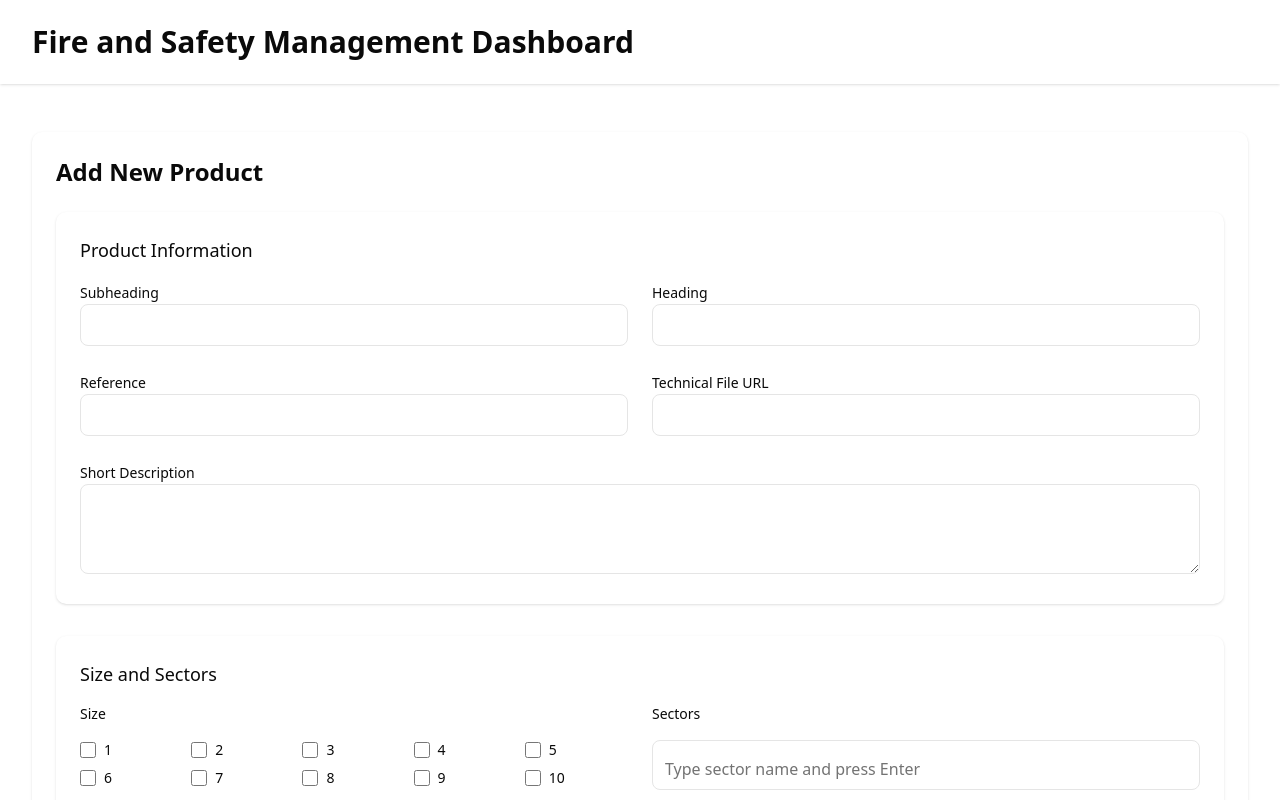
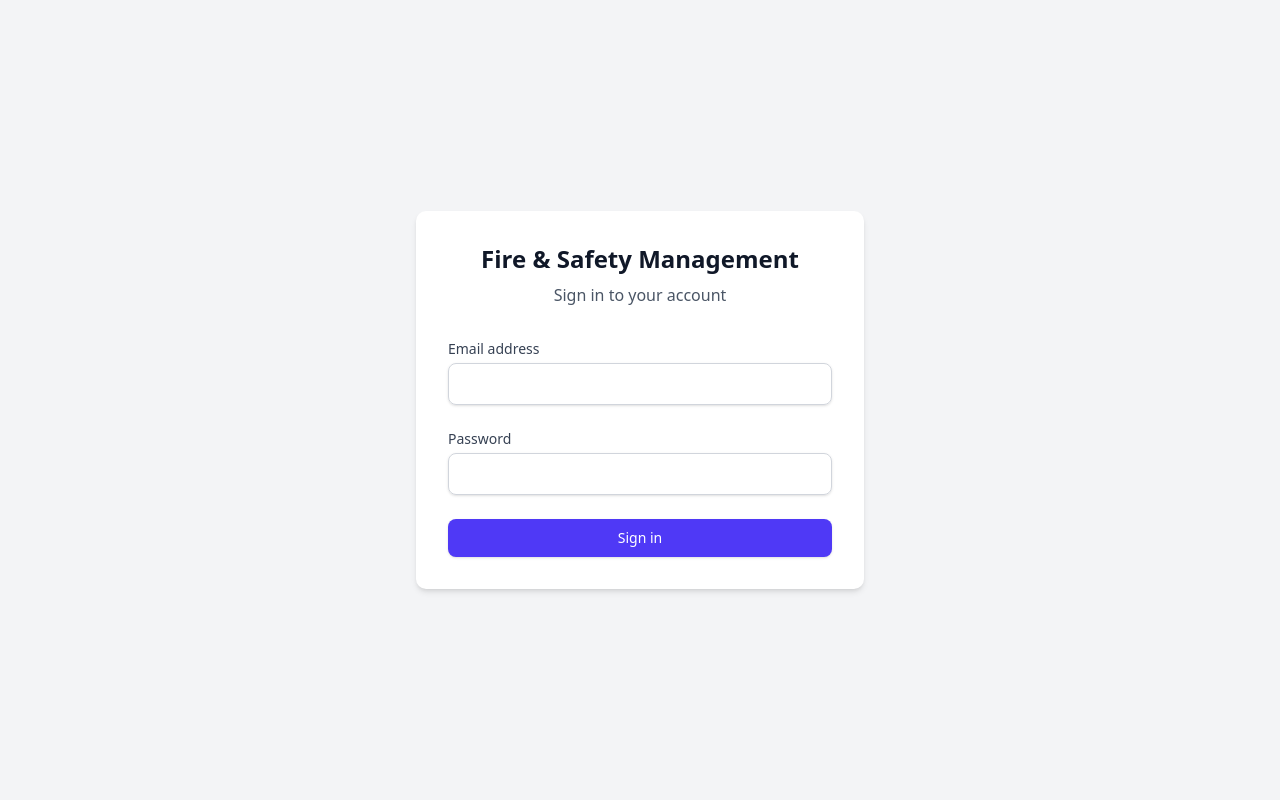
Before and after one commit to KRShanto/fsm-dashboard, a React (Vite) app: page / in a window 1280 px wide. Shown: the top 800 px of the page. Built offline with nearby package versions, Linux system fonts and the light colour scheme; no server answers.

Commit message:
feat: implement authentication flow with loading state in App component

```diff
--- a/src/App.tsx
+++ b/src/App.tsx
@@ -1,6 +1,66 @@
+import { useEffect } from "react";
+import { useState } from "react";
 import Dashboard from "./Dashboard";
+import Login from "./components/Login";
+import supabase from "./supabase-client";
+import type { Session } from "@supabase/supabase-js";
 
 function App() {
+  const [session, setSession] = useState<Session | null>(null);
+  const [loading, setLoading] = useState(true);
+  const [authChecked, setAuthChecked] = useState(false);
+
+  useEffect(() => {
+    // Get initial session
+    supabase.auth.getSession().then(({ data: { session } }) => {
+      setSession(session);
+      setAuthChecked(true);
+    });
+
+    // Set up auth state listener
+    const {
+      data: { subscription },
+    } = supabase.auth.onAuthStateChange((_event, session) => {
+      setSession(session);
+      setAuthChecked(true);
+    });
+
+    // Clean up subscription
+    return () => subscription.unsubscribe();
+  }, []);
+
+  // Set a minimum loading time of 2 seconds
+  useEffect(() => {
+    if (authChecked) {
+      const timer = setTimeout(() => {
+        setLoading(false);
+      }, 2000);
+
+      return () => clearTimeout(timer);
+    }
+  }, [authChecked]);
+
+  // Show loading state
+  if (loading) {
+    return (
+      <div className="flex items-center justify-center min-h-screen bg-gray-100">
+        <div className="text-center p-8">
+          <h1 className="text-2xl font-bold text-gray-900 mb-2">
+            Fire & Safety Management
+          </h1>
+          <p className="text-gray-600">Welcome to the dashboard</p>
+          <div className="mt-4 flex justify-center">
+            <div className="w-8 h-8 border-4 border-t-indigo-600 border-b-indigo-600 border-l-gray-200 border-r-gray-200 rounded-full animate-spin"></div>
+          </div>
+        </div>
+      </div>
+    );
+  }
+
+  if (!session) {
+    return <Login />;
+  }
+
   return <Dashboard />;
 }
 
--- /dev/null
+++ b/src/components/Login.tsx
@@ -0,0 +1,103 @@
+import { useState } from "react";
+import supabase from "../supabase-client";
+
+const Login = () => {
+  const [email, setEmail] = useState("");
+  const [password, setPassword] = useState("");
+  const [loading, setLoading] = useState(false);
+  const [error, setError] = useState<string | null>(null);
+
+  const handleLogin = async (e: React.FormEvent) => {
+    e.preventDefault();
+    setLoading(true);
+    setError(null);
+
+    try {
+      const { error } = await supabase.auth.signInWithPassword({
+        email,
+        password,
+      });
+
+      if (error) {
+        throw error;
+      }
+
+      // Auth state listener in App.tsx will handle the session update
+    } catch (err: unknown) {
+      const errorMessage =
+        err instanceof Error ? err.message : "Failed to sign in";
+      setError(errorMessage);
+    } finally {
+      setLoading(false);
+    }
+  };
+
+  return (
+    <div className="flex items-center justify-center min-h-screen bg-gray-100">
+      <div className="w-full max-w-md p-8 space-y-8 bg-white rounded-lg shadow-md">
+        <div className="text-center">
+          <h1 className="text-2xl font-bold text-gray-900">
+            Fire & Safety Management
+          </h1>
+          <h2 className="mt-2 text-gray-600">Sign in to your account</h2>
+        </div>
+
+        {error && (
+          <div className="p-3 text-sm text-red-600 bg-red-100 rounded-md">
+            {error}
+          </div>
+        )}
+
+        <form onSubmit={handleLogin} className="mt-8 space-y-6">
+          <div>
+            <label
+              htmlFor="email"
+              className="block text-sm font-medium text-gray-700"
+            >
+              Email address
+            </label>
+            <input
+              id="email"
+              name="email"
+              type="email"
+              required
+              value={email}
+              onChange={(e) => setEmail(e.target.value)}
+              className="block w-full px-3 py-2 mt-1 border border-gray-300 rounded-md shadow-sm focus:outline-none focus:ring-indigo-500 focus:border-indigo-500"
+            />
+          </div>
+
+          <div>
+            <label
+              htmlFor="password"
+              className="block text-sm font-medium text-gray-700"
+            >
+              Password
+            </label>
+            <input
+              id="password"
+              name="password"
+              type="password"
+              required
+              value={password}
+              onChange={(e) => setPassword(e.target.value)}
+              className="block w-full px-3 py-2 mt-1 border border-gray-300 rounded-md shadow-sm focus:outline-none focus:ring-indigo-500 focus:border-indigo-500"
+            />
+          </div>
+
+          <div>
+            <button
+              type="submit"
+              disabled={loading}
+              className="flex justify-center w-full px-4 py-2 text-sm font-medium text-white bg-indigo-600 border border-transparent rounded-md shadow-sm hover:bg-indigo-700 focus:outline-none focus:ring-2 focus:ring-offset-2 focus:ring-indigo-500 disabled:opacity-50"
+            >
+              {loading ? "Signing in..." : "Sign in"}
+            </button>
+          </div>
+        </form>
+      </div>
+    </div>
+  );
+};
+
+export default Login;
--- a/tsconfig.app.json
+++ b/tsconfig.app.json
@@ -33,5 +33,5 @@
   },
   "include": [
     "src"
-  ]
+  ],
 }
--- a/tsconfig.json
+++ b/tsconfig.json
@@ -15,5 +15,5 @@
         "./src/*"
       ]
     }
-  }
+  },
 }
```
